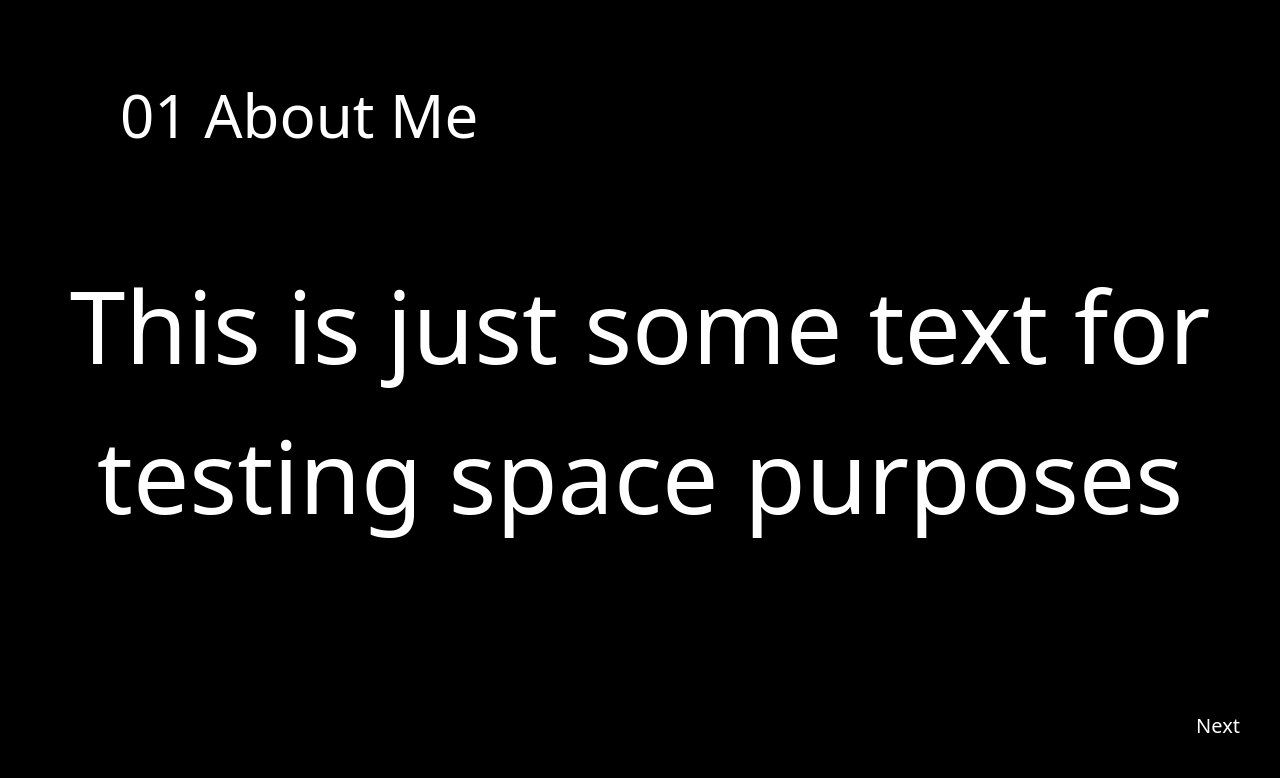
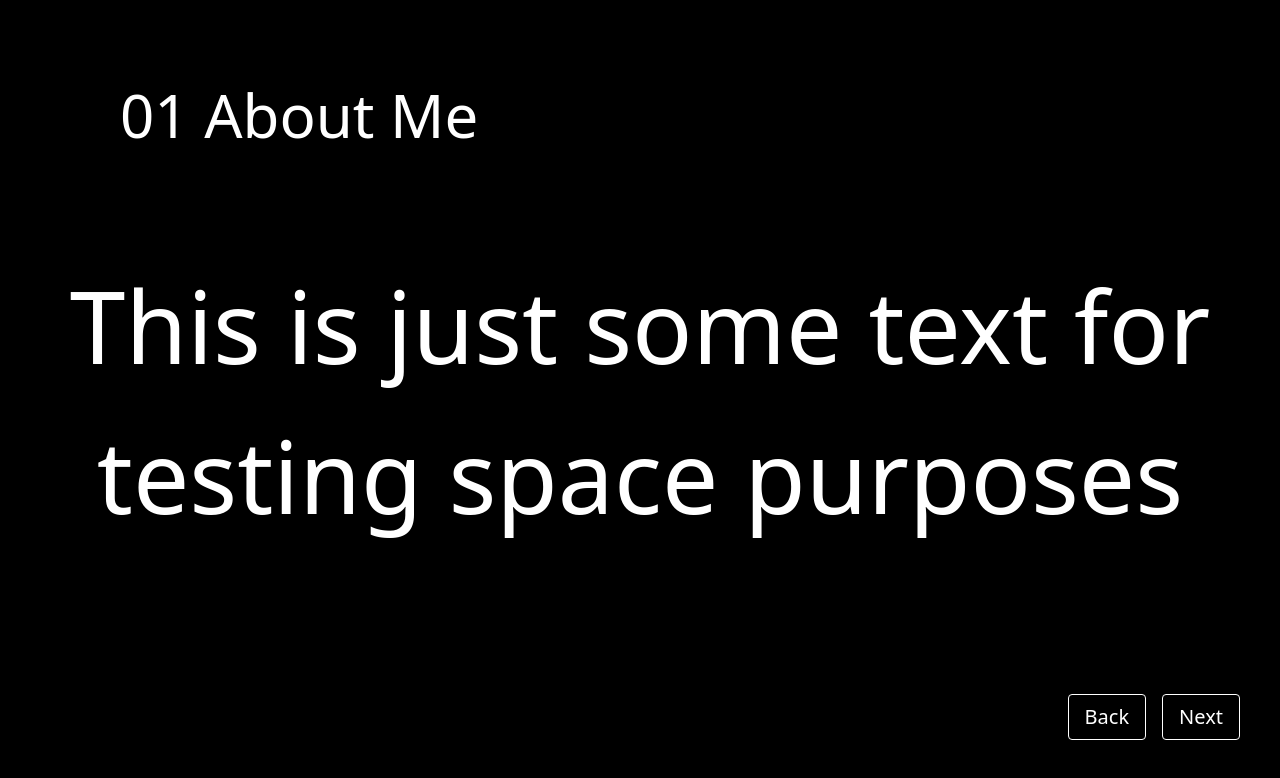
Before and after one commit to Devincb93/landing-portfolio, a React (Vite) app in the folder frontend/: page /mainpage in a window 1280 px wide. Shown: the top 778 px of the page. Built offline with nearby package versions, Linux system fonts and the light colour scheme.

Commit message:
added back button to slides may change the way they look to fit the theme of the page

```diff
--- a/frontend/src/Slider.jsx
+++ b/frontend/src/Slider.jsx
@@ -19,23 +19,22 @@ const Slider = () => {
     if (isAnimating) return
     setIsAnimating(true)
 
-    const nextIndex = (current + direction + slideTexts.length) % slideTexts.length
+    const total = slideTexts.length
+    const nextIndex = (current + direction + total) % total
 
     const currentSlide = slidesRef.current[current]
     const nextSlide = slidesRef.current[nextIndex]
 
     nextSlide.style.zIndex = 2
-    nextSlide.style.transform = "translateX(100%)"
+    nextSlide.style.transform = `translateX(${direction > 0 ? '100%' : '-100%'})`
     currentSlide.style.zIndex = 1
 
-    // Text out
     textRef.current.style.opacity = "0"
     setTimeout(() => {
       textRef.current.innerHTML = slideTexts[nextIndex]
       textRef.current.style.transform = "translateY(50px)"
     }, 300)
 
-    // Slide animation
     nextSlide.style.transition = "transform 2s ease"
     nextSlide.style.transform = "translateX(0%)"
 
@@ -80,7 +79,7 @@ const Slider = () => {
           ref={(el) => (slidesRef.current[1] = el)}
           className='absolute w-full h-full top-0 left-0 bg-black text-white flex justify-center items-center'
         >
-          Projects
+          Projects girlie cakes!
         </div>
         <div
           ref={(el) => (slidesRef.current[2] = el)}
@@ -96,12 +95,20 @@ const Slider = () => {
         </div>
       </div>
 
-      <button
-        onClick={() => goToSlide(1)}
-        className='absolute bottom-[60px] right-[40px] text-white text-xl z-10'
-      >
-        Next
-      </button>
+      <div className='absolute bottom-[60px] right-[40px] flex gap-4 z-10'>
+        <button
+          onClick={() => goToSlide(-1)}
+          className='text-white bg-transparent text-xl border border-white px-4 py-2 rounded'
+        >
+          Back
+        </button>
+        <button
+          onClick={() => goToSlide(1)}
+          className='text-white bg-transparent text-xl border border-white px-4 py-2 rounded'
+        >
+          Next
+        </button>
+      </div>
     </div>
   )
 }
```
